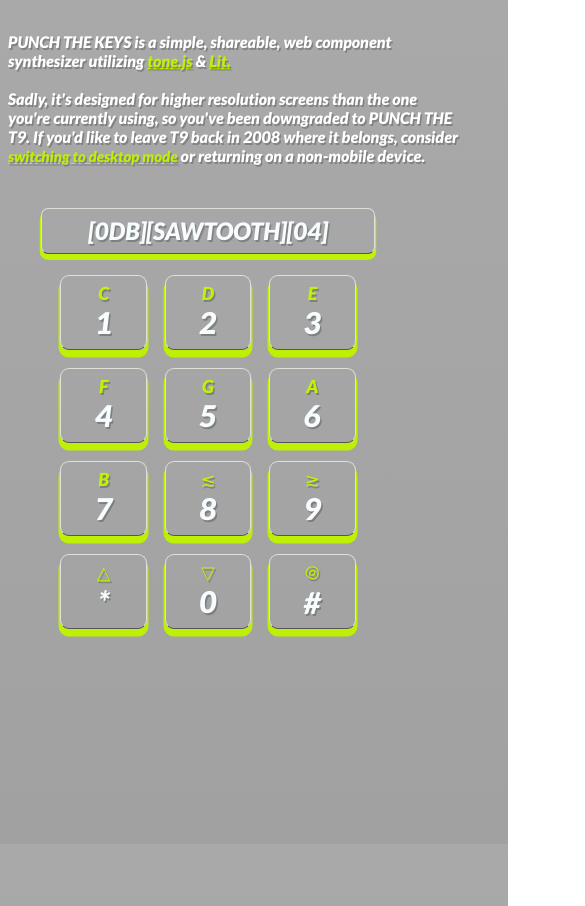
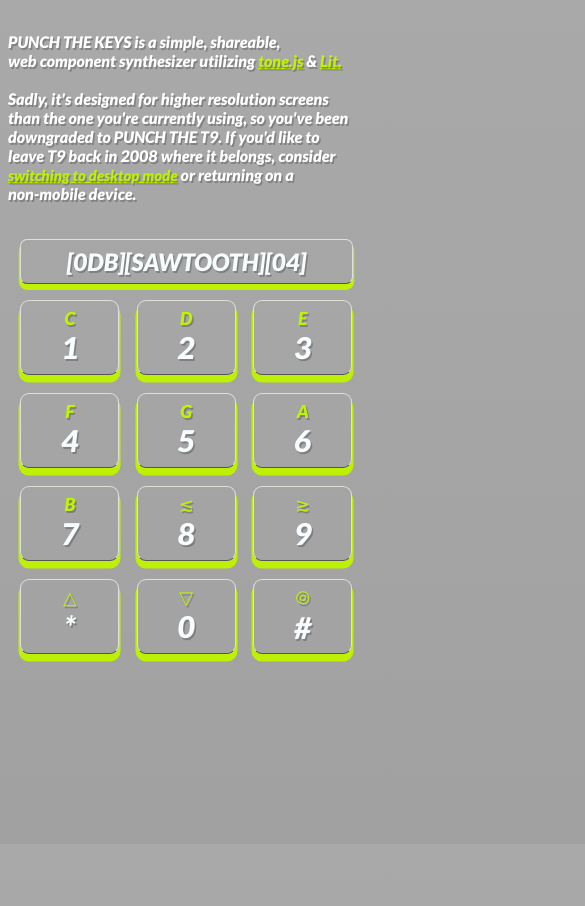
Before and after one commit to evnwttn/punch-the-keys, a website built with Vite: page index.html in a window 390 px wide. Shown: the top 906 px of the page, 585 px wide, since content can reach past the window. Built offline with nearby package versions, Linux system fonts and the light colour scheme.

Commit message:
mobile tolerant

```diff
--- a/index.html
+++ b/index.html
@@ -48,13 +48,15 @@
   </div>
 
   <div id="mobile-container">
-    <div id="mobile-text">PUNCH THE KEYS is a simple, shareable, web component synthesizer
-    utilizing <a href="https://tonejs.github.io/">tone.js</a> & <a href="https://lit.dev/">
+    <div id="mobile-text">PUNCH THE KEYS is a simple, shareable,
+      <br />web component synthesizer utilizing <a href="https://tonejs.github.io/">tone.js</a> & <a href="https://lit.dev/">
     Lit.</a>
-    <br /><br />Sadly, it's designed for higher resolution screens than the one you're currently using,
-    so you've been downgraded to PUNCH THE T9. If you'd like to leave T9 back in
-    2008 where it belongs, consider <button id="desktop">switching to desktop mode</button> or returning on
-    a non-mobile device.
+    <br /><br />Sadly, it's designed for higher resolution screens
+    <br />than the one you're currently using, so you've been
+    <br />downgraded to PUNCH THE T9. If you'd like to
+    <br /> leave T9 back in 2008 where it belongs, consider
+    <br /><button id="desktop">switching to desktop mode</button> or returning on a
+    <br />non-mobile device.
       </div>
     <div id="mobile"></div>
   </div>
--- a/style.css
+++ b/style.css
@@ -9,6 +9,7 @@ html {
 
 body {
   height: 100vh;
+  width: 100vh;
 }
 
 #container {
@@ -133,7 +134,6 @@ a {
   display: flex;
   justify-content: center;
   height: 3.3em;
-  margin-left: 2.9em;
   margin-right: 2.9em;
   margin-bottom: 2.9em;
   margin-top: 0.4em;
@@ -186,8 +186,7 @@ a {
 }
 
 .hud {
-  display: flex;
-  justify-content: center;
+  padding-left: 0.3em;
 }
 
 .t9-div {
@@ -198,6 +197,7 @@ a {
 
 #mobile-container {
   min-width: 500px;
+  max-width: 100vh;
   height: 100vh;
   width: 100vw;
   padding-bottom: 30px;
@@ -209,9 +209,9 @@ a {
 
 #mobile-text {
   margin-top: 2em;
-  max-width: 90%;
+  width: 100vh;
   color: white;
-  text-align: left;
+  text-align: ;
 }
 
 #desktop {
```
